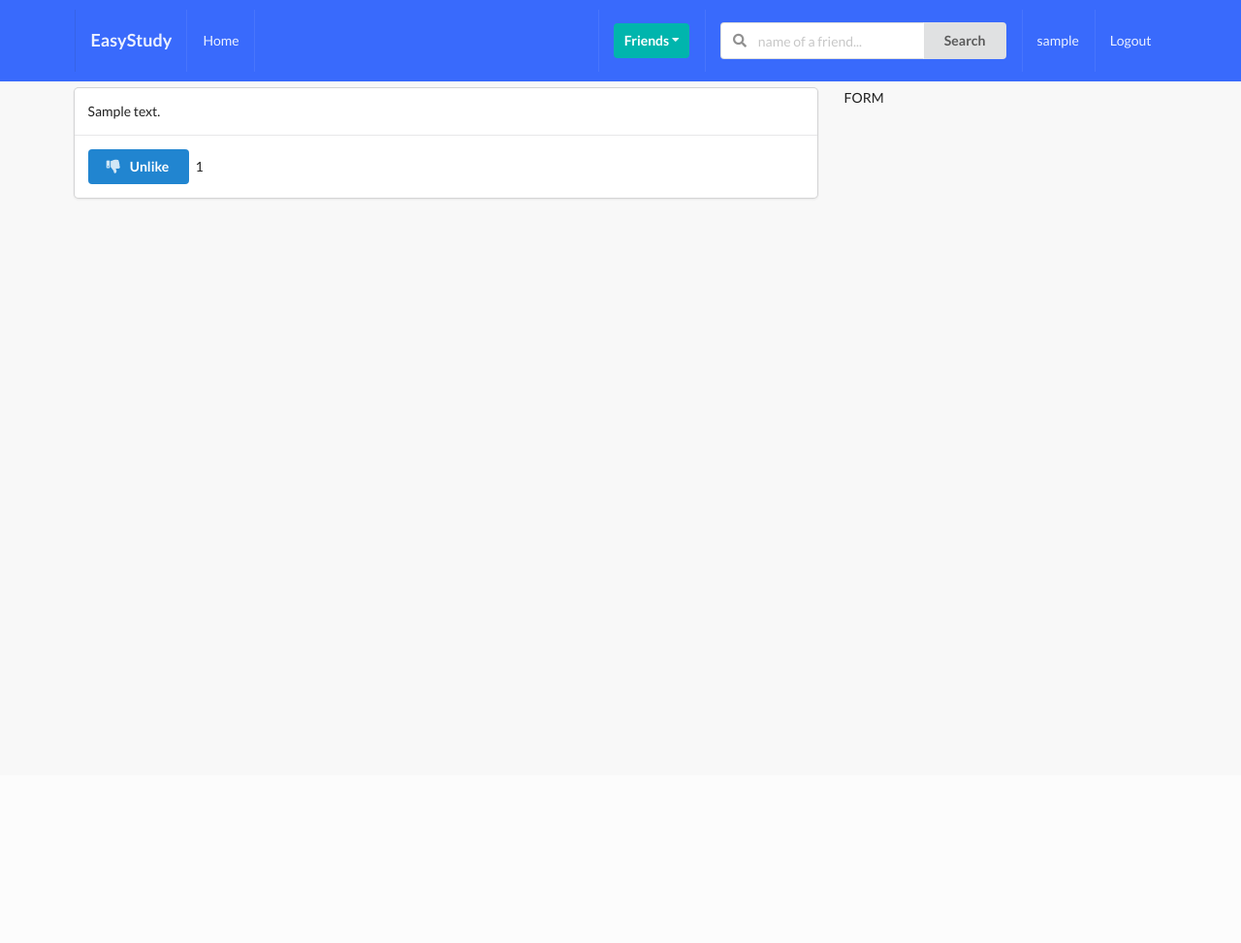
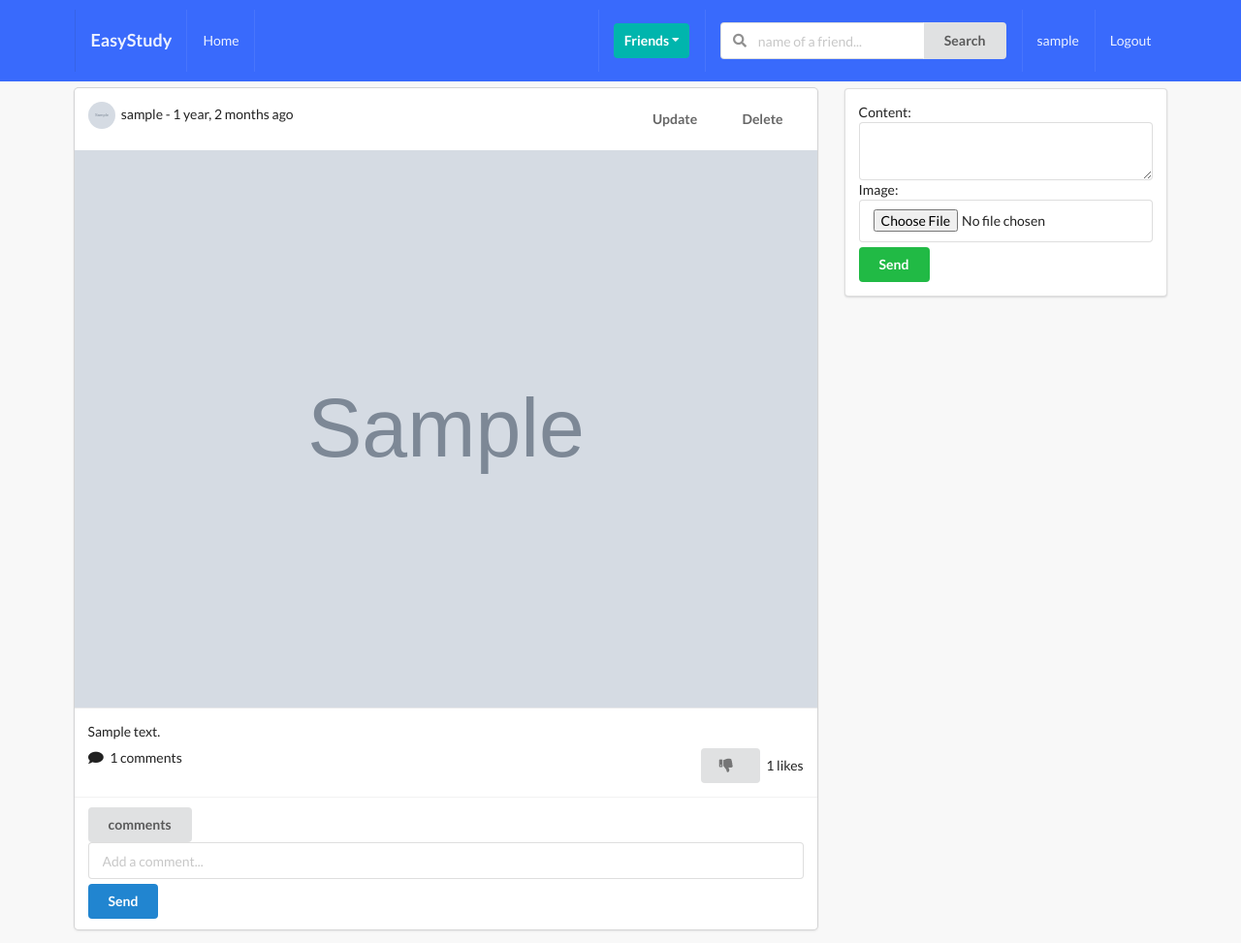
Before and after one commit to TrezorTop/EasyStudy, a Django app: page /posts/ in a window 1280 px wide. Shown: the whole page at 97% size. Before the commit the page ends 206 px from the top, so only its background shows below. Run offline with Django 3.2, Linux system fonts and the light colour scheme; a user stored in the database is signed in; tables that the repository leaves empty hold one stand-in row (values such as "Sample post"); grey boxes marked "Sample" are stand-in pictures; some libraries are stand-ins or nearby versions.

Commit message:
posts update

```diff
--- /dev/null
+++ b/EasyStudy/posts/forms.py
@@ -0,0 +1,18 @@
+from django import forms
+from .models import Post, Comment
+
+
+class PostModelForm(forms.ModelForm):
+    content = forms.CharField(widget=forms.Textarea(attrs={'rows': 2}))
+
+    class Meta:
+        model = Post
+        fields = ('content', 'image')
+
+
+class CommentModelForm(forms.ModelForm):
+    body = forms.CharField(label='', widget=forms.TextInput(attrs={'placeholder': 'Add a comment...'}))
+
+    class Meta:
+        model = Comment
+        fields = ('body',)
--- a/EasyStudy/posts/models.py
+++ b/EasyStudy/posts/models.py
@@ -20,7 +20,7 @@ class Post(models.Model):
 
     # num of comments here:
     def num_comments(self):
-        return self.commet_set.all().count()
+        return self.comment_set.all().count()
 
     class Meta:
         ordering = ('-created',)
--- a/EasyStudy/posts/templates/posts/main.html
+++ b/EasyStudy/posts/templates/posts/main.html
@@ -1,42 +1,113 @@
 {% extends 'base.html' %}
 
 {% block title %}
-posts
+Main page
 {% endblock title %}
 
 {% block content %}
 
 <div class="ui grid">
-    <div class="row">
     <div class="eleven wide column">
         {% for object in query_set %}
+
         <div class="ui fluid card">
             <div class="content">
-                    {{ object.content }}
+                <div class="right floated meta">
+                    <div class="ui grid">
+                        <div class="row">
+                            {% ifequal request.user object.author.user %}
+                            <a href="{% url 'posts:post_update_view' object.pk %}">
+                                <button class="ui button bwhite-lg ">Update</button>
+                            </a>
+                            <a href="{% url 'posts:post_delete_view' object.pk %}">
+                                <button class="ui button bwhite-lg ">Delete</button>
+                            </a>
+                            {% endifequal %}
+                        </div>
+                    </div>
+
+                </div>
+                <img class="ui avatar image" src={{object.author.avatar.url}}>
+                {{ object.author.user }} - {{ object.created|timesince}} ago
+            </div>
+            <div class="ui fluid image">
+                {% if object.image %}
+                <img src={{object.image.url}}>
+                {% endif %}
             </div>
             <div class="content">
+                <p> {{ object.content }} </p>
+                <div class="right floated">
                     <form action="{% url 'posts:like_post_view' %}" method="POST">
                         {% csrf_token %}
-                        <input type="hidden" name="post_id" value="{{ object.id }}">
-                        <button type="submit" class="ui primary button">
+                        <input type="hidden" name="post_id" value={{object.id}}>
+                        {% if profile not in object.liked.all %}
+                        <button type="submit" class="ui bwhite-sm button"><i class="thumbs up icon"></i>
+                        </button>
+                        <span> {{object.num_likes}} likes</span>
+                        {% else %}
+                        <button type="submit" class="ui bwhite-sm button"><i class="thumbs down icon"></i>
+                        </button>
+                        <span> {{object.num_likes}} likes</span>
+                        {% endif %}
+                    </form>
+                </div>
+                <i class="comment icon"></i>
+                <span> {{ object.num_comments }} comments</span>
+            </div>
+            <div class="extra content">
+                <div class="mb-5">
 
-                            {% if profile not in object.liked.all %}
-                            <i class="thumbs up icon"></i> Like
-                            {% else %}
-                            <i class="thumbs down icon"></i> Unlike
+                </div>
+                <button class="comment_btn ui button mb-5">comments</button>
+                <div class="comment-box">
+                    {% if object.comment_set.all %}
+                    {% for comment in object.comment_set.all %}
+
+                    <div class="ui segment mb-5">
+                        <img class="ui avatar image" src={{comment.user.avatar.url}}>
+                        <span>{{ comment.user }}</span>
+                        <div class='mt-5'>{{ comment.body }}</div>
+                    </div>
+
+                    {% endfor %}
                     {% endif %}
+                </div>
 
-                        </button>
-                         {{ object.num_likes }}
+                <form action="" method="POST" class='ui fluid form'>
+                    {% csrf_token %}
+                    <input type="hidden" name="post_id" value={{object.id}}>
+                    {{ comment_form }}
+                    <button type="submit" name="submit_comment_form" class="ui primary button mt-5 w-full">Send</button>
                 </form>
             </div>
         </div>
+
+
         {% endfor %}
     </div>
     <div class="five wide column">
-            FORM
+        <div class="ui segment">
+            {% if post_added %}
+            <div class="ui green message">Post added</div>
+            {% endif %}
+            <form action="" method="POST" class='ui form' enctype="multipart/form-data">
+                {% csrf_token %}
+                {{post_form}}
+                <button type='submit' name="submit_post_form" class="ui positive button w-full mt-5">Send</button>
+            </form>
         </div>
     </div>
 </div>
+{% endblock content %}
 
-{% endblock content %}
+{% block scripts %}
+<script>
+    $(document).ready(function () {
+        $(".comment_btn").click(function () {
+            $(this).next(".comment-box").toggle("normal");
+        });
+    });
+</script>
+
+{% endblock scripts %}
--- a/EasyStudy/posts/urls.py
+++ b/EasyStudy/posts/urls.py
@@ -1,9 +1,11 @@
 from django.urls import path
-from .views import post_comment_create_and_list_view, like_unlike_post
+from .views import post_comment_create_and_list_view, like_unlike_post, PostDeleteView, PostUpdateView
 
 app_name = 'posts'
 
 urlpatterns = [
     path('', post_comment_create_and_list_view, name='main_post_view'),
     path('liked/', like_unlike_post, name='like_post_view'),
+    path('<pk>/delete/', PostDeleteView.as_view(), name='post_delete_view'),
+    path('<pk>/update/', PostUpdateView.as_view(), name='post_update_view'),
 ]
--- a/EasyStudy/posts/views.py
+++ b/EasyStudy/posts/views.py
@@ -1,15 +1,48 @@
 from django.shortcuts import render, redirect
+from django.urls import reverse_lazy
 from .models import Post, Like
 from profiles.models import Profile
+from .forms import PostModelForm, CommentModelForm
+from django.views.generic import UpdateView, DeleteView
+from django.contrib import messages
 
 
 def post_comment_create_and_list_view(request):
     query_set = Post.objects.all()
     profile = Profile.objects.get(user=request.user)
 
+    # initials
+    post_form = PostModelForm()
+    comment_form = CommentModelForm()
+    post_added = False
+
+    profile = Profile.objects.get(user=request.user)
+
+    if 'submit_post_form' in request.POST:
+        print(request.POST)
+        post_form = PostModelForm(request.POST, request.FILES)
+        if post_form.is_valid():
+            instance = post_form.save(commit=False)
+            instance.author = profile
+            instance.save()
+            post_form = PostModelForm()
+            post_added = True
+
+    if 'submit_comment_form' in request.POST:
+        comment_form = CommentModelForm(request.POST)
+        if comment_form.is_valid():
+            instance = comment_form.save(commit=False)
+            instance.user = profile
+            instance.post = Post.objects.get(id=request.POST.get('post_id'))
+            instance.save()
+            comment_form = CommentModelForm()
+
     context = {
         'query_set': query_set,
         'profile': profile,
+        'post_form': post_form,
+        'comment_form': comment_form,
+        'post_added': post_added,
     }
 
     return render(request, 'posts/main.html', context)
@@ -41,3 +74,34 @@ def like_unlike_post(request):
             like.save()
 
     return redirect('posts:main_post_view')
+
+
+class PostDeleteView(DeleteView):
+    model = Post
+    template_name = 'posts/confirm_delete.html'
+
+    # success_url = '/posts/'
+    success_url = reverse_lazy('posts:main_post_view')
+
+    def get_object(self, *args, **kwargs):
+        pk = self.kwargs.get('pk')
+        obj = Post.objects.get(pk=pk)
+
+        if not obj.author.user == self.request.user:
+            messages.warning(self.request, 'You need to be the author of the post in order to delete it')
+        return obj
+
+
+class PostUpdateView(UpdateView):
+    form_class = PostModelForm
+    model = Post
+    template_name = 'posts/update.html'
+    success_url = reverse_lazy('posts:main_post_view')
+
+    def form_valid(self, form):
+        profile = Profile.objects.get(user=self.request.user)
+        if form.instance.author == profile:
+            return super().form_valid(form)
+        else:
+            form.add_error(None, "You need to be the author of the post in order to update it")
+            return super().form_invalid(form)
--- a/EasyStudy/static_project/style.css
+++ b/EasyStudy/static_project/style.css
@@ -21,3 +21,16 @@ body {
     top: 200px !important;
     font-size: 20px !important;
 }
+
+.bwhite-lg {
+    background-color: transparent !important;
+}
+
+.bwhite-sn {
+    background-color: transparent !important;
+    width: 10px !important;
+}
+
+.comment-box {
+    display: none;
+}
```
Also changed, not shown: EasyStudy/posts/templates/posts/confirm_delete.html (added, +34 -0 lines), EasyStudy/posts/templates/posts/update.html (added, +16 -0 lines). Lines whose indentation alone changed are shown as unchanged.
